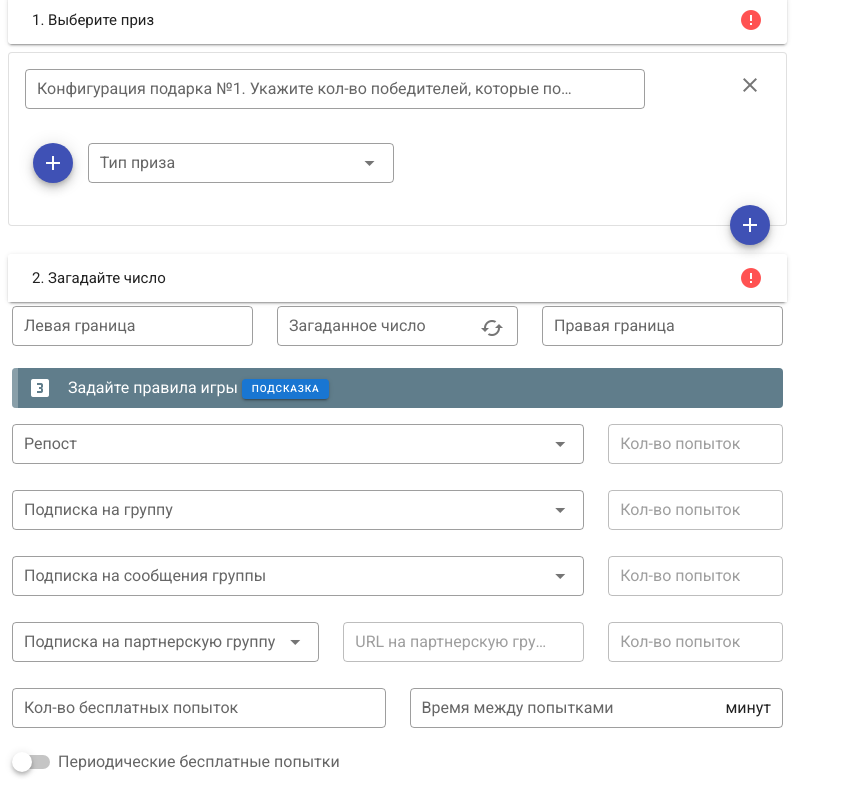
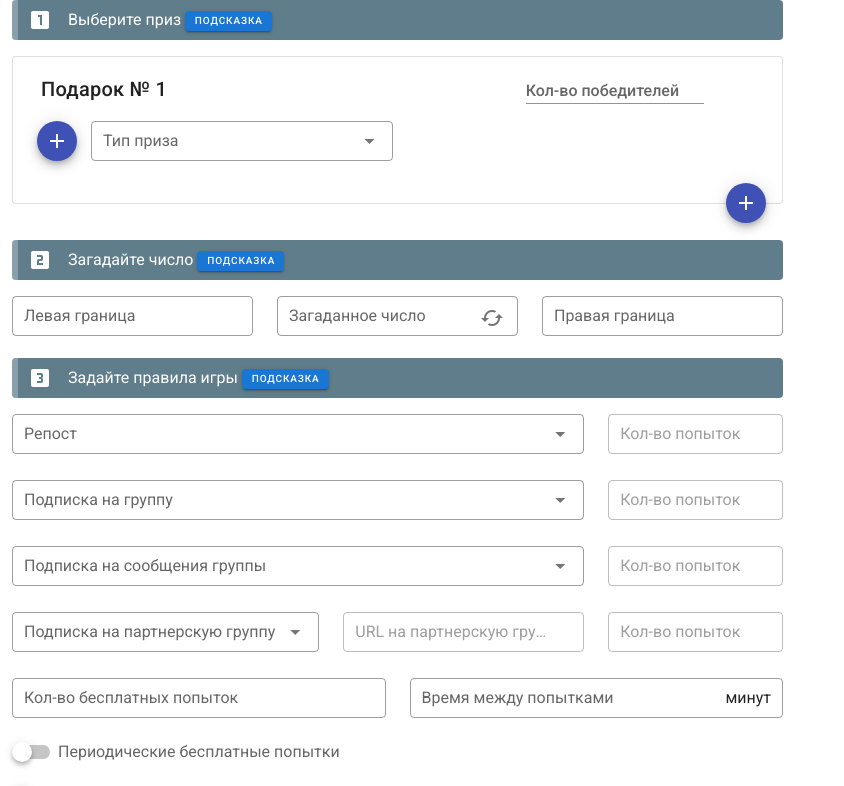
Before and after one commit to Tapha58/PedestalGames, a Vue app: page / in a window 1280 px wide. Shown: the top 786 px of the page, without its empty margins (0-844 px from the left). Built offline with nearby package versions, Linux system fonts and the light colour scheme.

Commit message:
04052020

```diff
--- a/src/components/GuessTheNumber.vue
+++ b/src/components/GuessTheNumber.vue
@@ -1,40 +1,21 @@
 <template>
     <v-row dense class="px-3 pt-5">
-        <v-expansion-panels>
-            <v-expansion-panel>
-                <v-expansion-panel-header color="white" disable-icon-rotate>
-
-                    2. Загадайте число
-                    <template v-slot:actions>
-                        <v-icon color="error">mdi-alert-circle</v-icon>
+        <v-col>
+            <v-alert
+                border="left"
+                color="blue-grey"
+                dark
+                icon="mdi-numeric-2-box"
+                dense
+            >Загадайте число
+                <v-tooltip bottom>
+                    <template v-slot:activator="{ on }">
+                        <v-btn x-small color="primary" dark v-on="on">Подсказка</v-btn>
                     </template>
-                </v-expansion-panel-header>
-                <v-expansion-panel-content>
-
-                    Бот случайным образом будет подсказывать меньше загаданное число или больше. Поэтому не бойтесь загадывать число побольше. Например число от 1 до 100 игроки угадают довольно-таки быстро.
-                </v-expansion-panel-content>
-            </v-expansion-panel>
-        </v-expansion-panels>
-
-
-
-
-        <v-col>
-<!--            <v-alert-->
-<!--                border="left"-->
-<!--                color="blue-grey"-->
-<!--                dark-->
-<!--                icon="mdi-numeric-2-box"-->
-<!--                dense-->
-<!--            >Загадайте число-->
-<!--                <v-tooltip bottom>-->
-<!--                    <template v-slot:activator="{ on }">-->
-<!--                        <v-btn x-small color="primary" dark v-on="on">Подсказка</v-btn>-->
-<!--                    </template>-->
-<!--                    <span>Подсказка</span>-->
-<!--                </v-tooltip>-->
-<!--            </v-alert>-->
-
+                    <span>Подсказка</span>
+                </v-tooltip>
+            </v-alert>
+<!--            <PrizeCreator></PrizeCreator>-->
             <v-form ref="form" v-model="valid">
                     <v-row style="border-color: #1a237e">
                         <v-col class="pb-0" cols="12" sm="4">
--- a/src/components/PrizeCreator.vue
+++ b/src/components/PrizeCreator.vue
@@ -3,36 +3,36 @@
             class="mx my-2"
             width="100%"
             outlined
+    >
+        <v-card-title class="pb-0">
+            <v-row dense v-if="!is_single_winner">
 
-    >
-        <v-card-text>
-            <v-row dense>
-
-                <v-col cols="10">
+                <v-col cols="6" class="pl-4">
+                    Подарок № {{number_gift}}
+                </v-col>
+                <v-col cols="2"></v-col>
+                <v-col cols="3">
                     <v-text-field
                             type="number"
-                            min="0"
+                            min="1"
                             v-model.number="prize_count"
-                            label="Конфигурация подарка №1. Укажите кол-во победителей, которые получат данный подарок"
-                            outlined
+                            label="Кол-во победителей"
                             dense
                     ></v-text-field>
                 </v-col>
-
-                <v-btn  icon fab absolute right small @click="prizes.splice(i, 1)">
+                <v-btn v-if="!is_one_card" icon fab absolute right small @click="$emit('delete_prize_creator', id)">
                     <v-icon>mdi-close</v-icon>
                 </v-btn>
             </v-row>
-<!--            <hr class="mb-3">-->
-
+        </v-card-title>
+        <v-card-text>
             <v-row class="mb-n5" dense v-for="(prize, i) in prizes" :key="prize.id">
-                <v-col cols="12" sm="1">
+                <v-col sm="1">
                     <v-btn class="mx-2" fab dark small color="error" @click="prizes.splice(i, 1)">
                         <v-icon dark>mdi-minus</v-icon>
                     </v-btn>
                 </v-col>
-
-                <v-col cols="12" sm="5">
+                <v-col sm="5">
                     <v-select
                             :items="prize_types"
                             :value="prize.type"
@@ -42,27 +42,51 @@
                             outlined
                             dense
                     ></v-select>
-
-
                 </v-col>
-                <v-col cols="12" sm="6">
-                    <v-text-field v-if="prize.type === 'own_prize'"
-                                  :value="prize.desc"
-                                  label="text"
+                <v-col sm="6" v-if="prize.type === 'own_prize'">
+                    <v-text-field
+                                  :value="prize.val"
+                                  label="Название приза"
                                   outlined
-                                  readonly
-                                  disabled
                                   dense
                     ></v-text-field>
                 </v-col>
+                <v-col sm="6" v-if="prize.type === 'market_balance' || prize.type === 'rating_balance'">
+                    <v-text-field
+                            :value="prize.val"
+                            label="Кол-во валеронов"
+                            outlined
+                            dense
+                            type="number"
+                            min="1"
+                    ></v-text-field>
+                </v-col>
+                <v-col sm="2" v-if="prize.type === 'api'">
+                    <v-select
+                            :items="api_types"
+                            :value="api_type"
+                            label="Тип запроса"
+                            outlined
+                            dense
+                    ></v-select>
+                </v-col>
+                <v-col sm="4" v-if="prize.type === 'api'">
+                    <v-text-field
+                            :value="prize.val"
+                            label="Url"
+                            outlined
+                            dense
+                    ></v-text-field>
+                </v-col>
             </v-row>
-            <v-row dense>
-                <v-col cols="12" sm="1">
+
+            <v-row dense v-show="prizes.length < prize_types.length">
+                <v-col sm="1">
                     <v-btn class="mx-2" fab dark small color="indigo" @click="add_prize">
                         <v-icon dark>mdi-plus</v-icon>
                     </v-btn>
                 </v-col>
-                <v-col cols="12" sm="5">
+                <v-col sm="5">
                     <v-select
                             :items="prize_types"
                             v-model="prize_type"
@@ -71,56 +95,112 @@
                             dense
                     ></v-select>
                 </v-col>
-                <v-col cols="12" sm="6">
-                    <v-text-field v-if="prize_type === 'own_prize'"
-                                  v-model="prize_desc"
-                                  label="text"
+                <v-col sm="6" v-if="prize_type === 'own_prize'">
+                    <v-text-field
+                                  v-model="prize_val"
+                                  label="Название приза"
                                   outlined
                                   dense
                     ></v-text-field>
                 </v-col>
+                <v-col sm="6" v-if="(prize_type === 'market_balance' || prize_type === 'rating_balance')">
+                    <v-text-field
+                                  v-model="prize_val"
+                                  label="Кол-во валеронов"
+                                  outlined
+                                  dense
+                                  type="number"
+                                  min="1"
+                    ></v-text-field>
+                </v-col>
+                <v-col sm="2" v-if="(prize_type === 'api')">
+                <v-select
+                        :items="api_types"
+                        v-model="api_type"
+                        label="Тип запроса"
+                        outlined
+                        dense
+                ></v-select>
+                </v-col>
+                <v-col sm="4" v-if="(prize_type === 'api')">
+                    <v-text-field
+                                  v-model="prize_val"
+                                  label="Url"
+                                  outlined
+                                  dense
+                    ></v-text-field>
+                    </v-col>
             </v-row>
+
         </v-card-text>
-        <v-btn fab absolute right bottom dark small color="indigo" @click="prizes.splice(i, 1)">
+        <v-btn v-if="!is_single_winner && is_last_card" fab absolute right bottom dark small color="indigo" @click="$emit('add_prize_creator')">
             <v-icon dark>mdi-plus</v-icon>
         </v-btn>
 
-<!--        <div class="text-center">-->
-<!--            <v-btn class="mb-2 mt-n2 ma-2" outlined color="indigo" >Добавить конфигурацию</v-btn>-->
-<!--            <v-btn class="mb-2 mt-n2" outlined color="indigo" >Удалить конфигурацию</v-btn>-->
-
-<!--        </div>-->
-<!--       </v-card-actions>-->
     </v-card>
 </template>
 
 <script>
     export default {
         name: "PrizeCreator",
+        model: {
+            prop: 'prizes',
+
+        },
+        props: {
+            prizes: Array,
+            is_single_winner: {
+                default: false,
+                type: Boolean
+            },
+            is_last_card: {
+                type: Boolean
+            },
+            is_one_card: {
+                type: Boolean
+            },
+            id: {
+                type: Number
+            },
+            number_gift: {
+                type: Number
+            },
+
+        },
         data: () => ({
-            prize_types: [
-                {value: 'own_prize', text: 'Свой приз'},
-                {value: 'market_balance', text: 'Зачислить баланс магазина'},
-                {value: 'rating_balance', text: 'Зачислить баланс рейтинга'},
-                {value: 'api', text: 'Api'}
+            api_types: [
+                {value: 'post', text: 'POST'},
+                {value: 'get', text: 'GET'},
             ],
             prize_type: null,
-            prizes: [],
-            prize_desc: '',
+            api_type: null,
+            prize_val: '',
+            urlApi: '',
             prize_count: null,
             prize_next_id: 1
         }),
+        computed: {
+            prize_types: function () {
+                return [
+                    {value: 'own_prize', text: 'Свой приз', disabled: this.prizes.find(item => item.type === 'own_prize')},
+                    {value: 'market_balance', text: 'Увеличение баланса магазина', disabled: this.prizes.find(item => item.type === 'market_balance')},
+                    {value: 'rating_balance', text: 'Увеличение баланса рейтинга', disabled: this.prizes.find(item => item.type === 'rating_balance')},
+                    {value: 'api', text: 'Выполнить POST/GET запрос', disabled: this.prizes.find(item => item.type === 'api')}
+                    ]
+            }
+        },
         methods: {
             add_prize() {
-                let prize = {id: this.prize_next_id++, type: this.prize_type}
-                if (this.prize_type === 'own_prize') {
-                    prize['desc'] = this.prize_desc
-                }
-                this.prize_desc = ''
+                if (!this.prize_type) return
+
+                let prize = {id: this.prize_next_id++, type: this.prize_type, method: this.api_type}
+                    prize['val'] = this.prize_val
+                this.prize_val = ''
                 this.prize_type = null
                 this.prizes.push(prize)
-            }
-        }
+            },
+        },
+
     }
 </script>
 
--- a/src/components/СhoiceOfPrize.vue
+++ b/src/components/СhoiceOfPrize.vue
@@ -1,152 +1,35 @@
 <template>
 <v-row dense class="px-3">
-        <v-expansion-panels hover>
-        <v-expansion-panel>
-            <v-expansion-panel-header  color="" disable-icon-rotate>
+    <v-col>
+        <v-alert
+                border="left"
+                color="blue-grey"
+                dark
+                icon="mdi-numeric-1-box"
+                dense
+        >Выберите приз
+            <v-tooltip bottom>
+                <template v-slot:activator="{ on }">
+                    <v-btn x-small color="primary" dark v-on="on">Подсказка</v-btn>
+                </template>
+                <span>Подсказка</span>
+            </v-tooltip>
+        </v-alert>
+        <PrizeCreator
+                v-for="(prize, index) in prizes"
+                :key="prize.id"
+                :is_single_winner="false"
+                :is_last_card="index+1 === prizes.length"
+                :is_one_card="1 === prizes.length"
+                :id="prize.id"
+                :number_gift="index+1"
+                v-model="prize.prizes"
+                @add_prize_creator="add_prize"
+                @delete_prize_creator="delete_prize"
+        ></PrizeCreator>
+    </v-col>
 
-               1. Выберите приз
-                <template v-slot:actions>
-                    <v-icon color="error">mdi-alert-circle</v-icon>
-                </template>
-            </v-expansion-panel-header>
-            <v-expansion-panel-content>
-                Lorem ipsum dolor sit amet, consectetur adipiscing elit, sed do eiusmod tempor incididunt ut labore et dolore magna aliqua. Ut enim ad minim veniam, quis nostrud exercitation ullamco laboris nisi ut aliquip ex ea commodo consequat.
-            </v-expansion-panel-content>
-        </v-expansion-panel>
-        </v-expansion-panels>
-
-<!--        <v-card-->
-<!--                class="mx my-2"-->
-<!--                width="100%"-->
-<!--                raised-->
-<!--        >-->
-<!--            <v-list-item three-line>-->
-<!--                <v-list-item-content>-->
-<!--                    <v-row>-->
-<!--                        <v-col cols="12" sm="9">-->
-<!--                            <span>Конфигурация подарка №1. Укажите кол-во победителей, которые получат данный подарок.</span>-->
-<!--                        </v-col>-->
-<!--                        <v-col cols="12" sm="3">-->
-<!--                            <v-text-field-->
-<!--                                    type="number"-->
-<!--                                    min="0"-->
-<!--                                    v-model.number="min"-->
-<!--                                    label="Кол-во победителей"-->
-<!--                                    outlined-->
-<!--                                    dense-->
-<!--                            ></v-text-field>-->
-<!--                        </v-col>-->
-<!--                    </v-row>-->
-
-
-<!--                    <v-row>-->
-<!--                        <v-col cols="12" sm="1">-->
-<!--                            <v-btn class="mx-2" fab dark small color="indigo">-->
-<!--                                <v-icon dark>mdi-plus</v-icon>-->
-<!--                            </v-btn>-->
-<!--                        </v-col>-->
-<!--                        <v-col cols="12" sm="5">-->
-<!--                            <v-select-->
-<!--                                    :items="options"-->
-<!--                                    v-model="required_repost"-->
-<!--                                    label="Тип приза"-->
-<!--                                    outlined-->
-<!--                                    dense-->
-<!--                            ></v-select>-->
-<!--                        </v-col>-->
-<!--                        <v-col cols="12" sm="3">-->
-<!--&lt;!&ndash;                            <v-text-field&ndash;&gt;-->
-<!--&lt;!&ndash;                                    type="number"&ndash;&gt;-->
-<!--&lt;!&ndash;                                    min="0"&ndash;&gt;-->
-<!--&lt;!&ndash;                                    v-model.number="min"&ndash;&gt;-->
-<!--&lt;!&ndash;                                    label="Кол-во баллов"&ndash;&gt;-->
-<!--&lt;!&ndash;                                    outlined&ndash;&gt;-->
-<!--&lt;!&ndash;                                    dense&ndash;&gt;-->
-<!--&lt;!&ndash;                            ></v-text-field>&ndash;&gt;-->
-<!--                        </v-col>-->
-
-<!--                    </v-row>-->
-<!--                </v-list-item-content>-->
-
-<!--            </v-list-item>-->
-
-<!--            <v-card-actions>-->
-<!--                <v-btn text>Button</v-btn>-->
-<!--                <v-btn text>Button</v-btn>-->
-<!--            </v-card-actions>-->
-<!--        </v-card>-->
-        <PrizeCreator></PrizeCreator>
-<!--    <v-select :key="items.type" v-for="items in prize"-->
-<!--            :items="options"-->
-<!--            v-model="items.type"-->
-<!--            label="Тип приза"-->
-<!--            outlined-->
-<!--            dense-->
-<!--    ></v-select>-->
-
-
-
-
-
-
-
-<!--        <v-col>-->
-<!--            <v-alert-->
-<!--                    border="left"-->
-<!--                    color="blue-grey"-->
-<!--                    dark-->
-<!--                    icon="mdi-numeric-1-box"-->
-<!--                    dense-->
-<!--            >Выберите приз-->
-<!--                <v-tooltip bottom>-->
-<!--                    <template v-slot:activator="{ on }">-->
-<!--                        <v-btn x-small color="primary" dark v-on="on">Подсказка</v-btn>-->
-<!--                    </template>-->
-<!--                    <span>Подсказка</span>-->
-<!--                </v-tooltip>-->
-<!--            </v-alert>-->
-
-<!--            <v-row>-->
-<!--                <v-col cols="12" sm="1">-->
-<!--                    <v-btn class="mx-2" fab dark small color="indigo">-->
-<!--                        <v-icon dark>mdi-plus</v-icon>-->
-<!--                    </v-btn>-->
-<!--                </v-col>-->
-<!--                <v-col cols="12" sm="5">-->
-<!--                    <v-select-->
-<!--                            :items="options"-->
-<!--                            v-model="required_repost"-->
-<!--                            label="Тип приза"-->
-<!--                            outlined-->
-<!--                            dense-->
-<!--                    ></v-select>-->
-<!--                </v-col>-->
-<!--                <v-col cols="12" sm="3">-->
-<!--                    <v-text-field-->
-<!--                        type="number"-->
-<!--                        min="0"-->
-<!--                        v-model.number="min"-->
-<!--                        label="Кол-во баллов"-->
-<!--                        outlined-->
-<!--                        dense-->
-<!--                    ></v-text-field>-->
-<!--                </v-col>-->
-<!--                <v-col cols="12" sm="3">-->
-<!--                    <v-text-field-->
-<!--                        type="number"-->
-<!--                        min="0"-->
-<!--                        v-model.number="min"-->
-<!--                        label="Кол-во призов"-->
-<!--                        outlined-->
-<!--                        dense-->
-<!--                    ></v-text-field>-->
-<!--                </v-col>-->
-<!--            </v-row>-->
-<!--        </v-col>-->
-    </v-row>
-
-
-
+</v-row>
 
 </template>
 
@@ -155,6 +38,13 @@
     export default {
         components: {PrizeCreator},
         data: () => ({
+            prizes: [
+                {
+                    id: 1,
+                    prizes: []
+                }
+            ],
+            ix: 1,
             min: '',
             up1: '',
             up2: '',
@@ -164,18 +54,25 @@
                 {value: 'a', text: 'Свой приз'},
                 {value: 'b', text: 'Зачислить баланс магазина'},
                 {value: 'c', text: 'Зачислить баланс рейтинга'},
-                {value: 'd', text: 'Api'}
+                {value: 'd', text: 'Выполнить POST/GET запрос'}
             ],
-            // prize: [
-            //     {type: this.up1},
-            //     {type: this.up2},
-            // ],
             items: [
                 {id: 1, type: null},
                 {id: 2, type: 'd'},
             ]
         }),
-
+        methods: {
+            add_prize() {
+                this.prizes.push({
+                    id: ++this.ix,
+                    prizes: []
+                })
+            },
+            delete_prize(id) {
+                let x = this.prizes.findIndex(item => item.id === id)
+                this.prizes.splice(x, 1)
+            }
+        }
     }
 </script>
 
```
